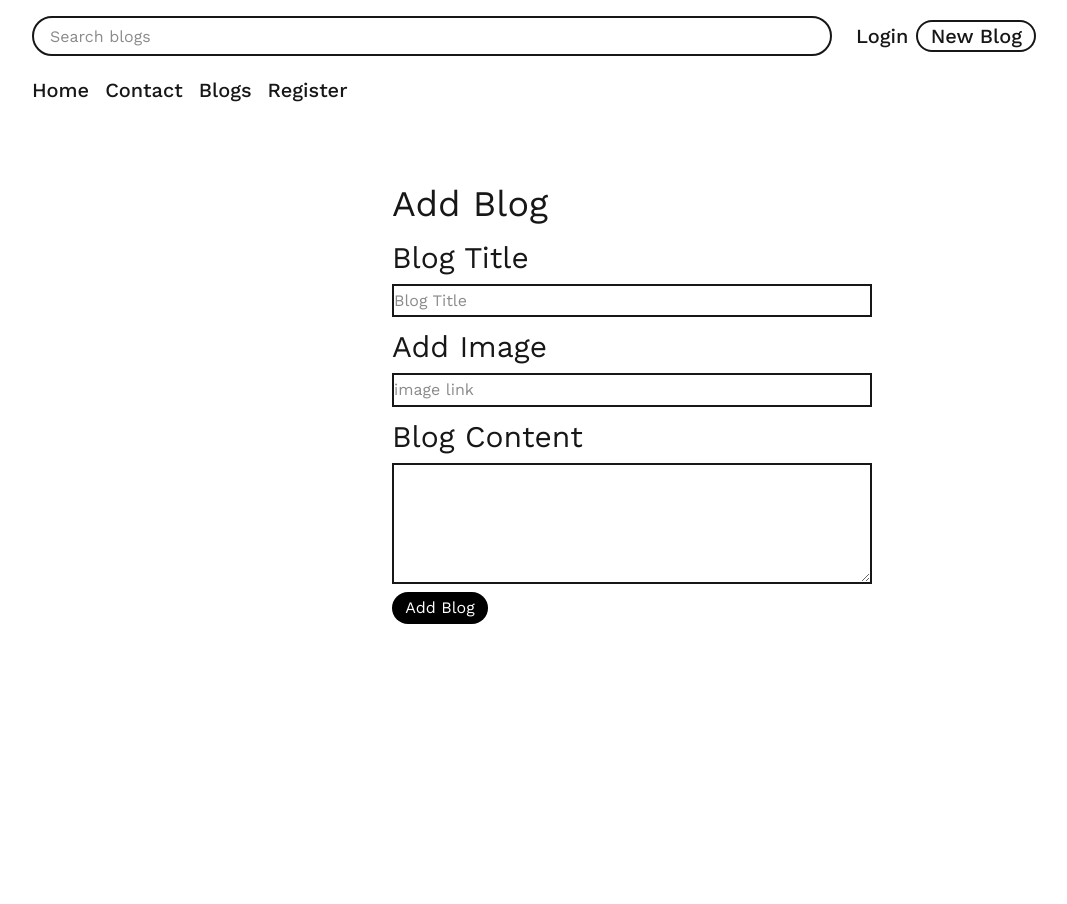
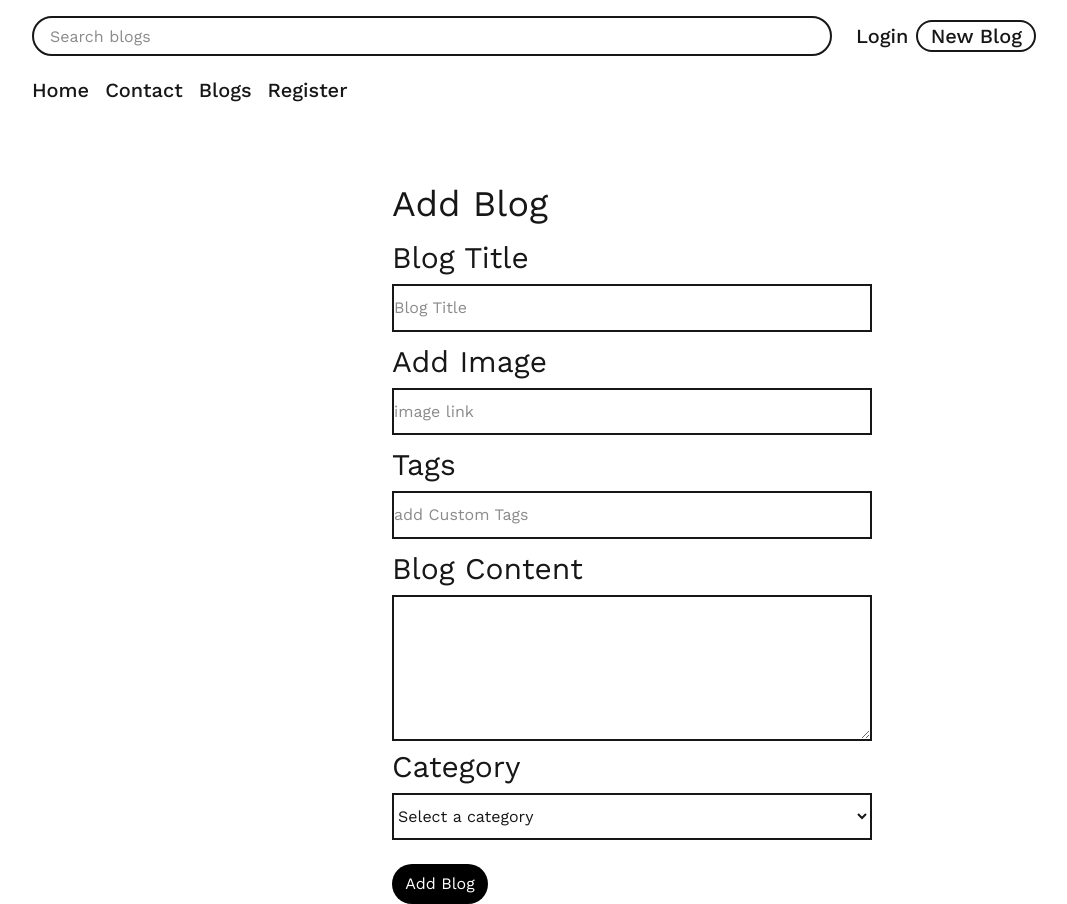
Before and after one commit to RHos1/Blogs, a Next.js app: page /dashboard/addBlog in a window 1280 px wide. Shown: the whole page, without its empty margins (8-1075 px from the left). Before the commit the page ends 800 px from the top, so only its background shows below. Built offline with nearby package versions, Linux system fonts and the light colour scheme.

Commit message:
Refactored blog formatting to include tags and categories

```diff
--- a/app/dashboard/Login/page.tsx
+++ b/app/dashboard/Login/page.tsx
@@ -1,6 +1,7 @@
 "use client"
 import {useState} from 'react';
 import Navigation from '@/app/Components/navigation'
+import Link from 'next/link'
 export default function Login(){
     const [user,setUser] = useState({username: "",
         password: ""
@@ -35,7 +36,7 @@ export default function Login(){
     return(<>
     <Navigation />
 
-    <section className="flex flex-row ml-10">
+    <section className="flex flex-row ml-10 content-center">
 
         <form onSubmit={handleSubmit} className='flex flex-col w-120'>
         <h1 className="text-3xl  mb-6">Login</h1>
@@ -43,11 +44,13 @@ export default function Login(){
             <input type="text" name="username"placeholder="username" id ="username" className="pl-2 border-2 w-100 h-10 mb-4" value={user.username} onChange={handleChange} ></input>
             <label htmlFor="password" className='text-xl'>password</label>
             <input type="password" placeholder="password" name="password" id ="password" className="pl-2 border-2 w-100 h-10 mb-4" value={user.password} onChange={handleChange} ></input>
-            <button type='submit' className='rounded-3xl w-30 h-8 bg-black text-white'>Register</button>
+            <button type='submit' className='rounded-3xl w-30 h-8 bg-black text-white'>Login</button>
         </form>
 
-        <div className="flex flex-row">
-            <h1>Don't have an account?</h1>
+        <div className="flex flex-col content-center">
+            <h1 className="text-2xl mb-4">Don't have an account?</h1>
+            <Link href="./Register"><button className="rounded-3xl bg-black w-30 h-8 text-white mb-4">Sign Up</button></Link>
+            <p className="w-130 text-xl font-[400]">Having an account means you can make new blogs, save and view your favourite blogs.</p>
 
         </div>
     </section>
--- a/app/dashboard/addBlog/page.tsx
+++ b/app/dashboard/addBlog/page.tsx
@@ -5,7 +5,9 @@ import Navigation from '@/app/Components/navigation';
 export default function AddBlog(){
     const [blog,setBlog] = useState({title: "",
         image: "",
-        content: ""
+        content: "",
+        tags: "",
+        category: ""
     })
 
     const handleChange = (e: React.ChangeEvent<any>) => {
@@ -26,6 +28,8 @@ export default function AddBlog(){
                 body: JSON.stringify({title: blog.title,
                     image: blog.image,
                     content: blog.content,
+                    tags: blog.tags,
+                    category: blog.category
                 })
 
              })
@@ -43,15 +47,27 @@ export default function AddBlog(){
 
     return(<>
     <Navigation />
-    <form className="flex flex-col m-auto h-110 w-120 justify-center align-center" onSubmit={handleSubmit}>
+    <form className="flex flex-col m-auto h-180 w-120 justify-center align-center" onSubmit={handleSubmit}>
         <h1 className="text-4xl mb-4">Add Blog</h1>
         <label htmlFor="title" className="text-3xl mb-2">Blog Title</label>
-        <input type="text" name="title" id="title" placeholder = "Blog Title" value={blog.title} onChange={handleChange} className="h-10 border-2 w-120 mb-3"/>
+        <input type="text" name="title" id="title" placeholder = "Blog Title" value={blog.title} onChange={handleChange} className="h-12 border-2 w-120 mb-3"/>
         <label htmlFor="image" className="text-3xl mb-2">Add Image</label>
-        <input type="text" name="image" id="image" placeholder = "image link"  value = {blog.image} onChange={handleChange} className="h-10 border-2 w-120 mb-3"/>
-        <label htmlFor="Blog Content" className="text-3xl mb-2">Blog Content</label>
+        <input type="text" name="image" id="image" placeholder = "image link"  value = {blog.image} onChange={handleChange} className="h-12 border-2 w-120 mb-3"/>
+        <label htmlFor="tags" className="text-3xl mb-2">Tags</label>
+        <input type="text" name="tags" id="tags" placeholder = "add Custom Tags" value={blog.tags} onChange={handleChange} className="h-12 border-2 w-120 mb-3"/>
+        <label htmlFor="content" className="text-3xl mb-2">Blog Content</label>
         <textarea name="content" id="content" onChange={handleChange} value={blog.content} className="border-2 mb-2"  rows={6} cols={6}/>
+        <label htmlFor='category' className="text-3xl mb-2">Category</label>
+        <select name="category" id="category" className="border-2 h-12 mb-6" value={blog.category} onChange={handleChange}>
+            <option value="" disabled>Select a category</option>
+            <option value="travel">Travel</option>
+            <option value="family">Family</option>
+            <option value="business">Business</option>
+            <option value="education">Education</option>
+            <option value="guide">Guide</option>
+        </select>
         <button type="submit" className=" text-white  bg-black w-24 h-10 rounded-4xl">Add Blog</button>
+
     </form>
     </>)
 }
```
Also changed, not shown: 2 other files (tests, documents, lock files or other folders).
